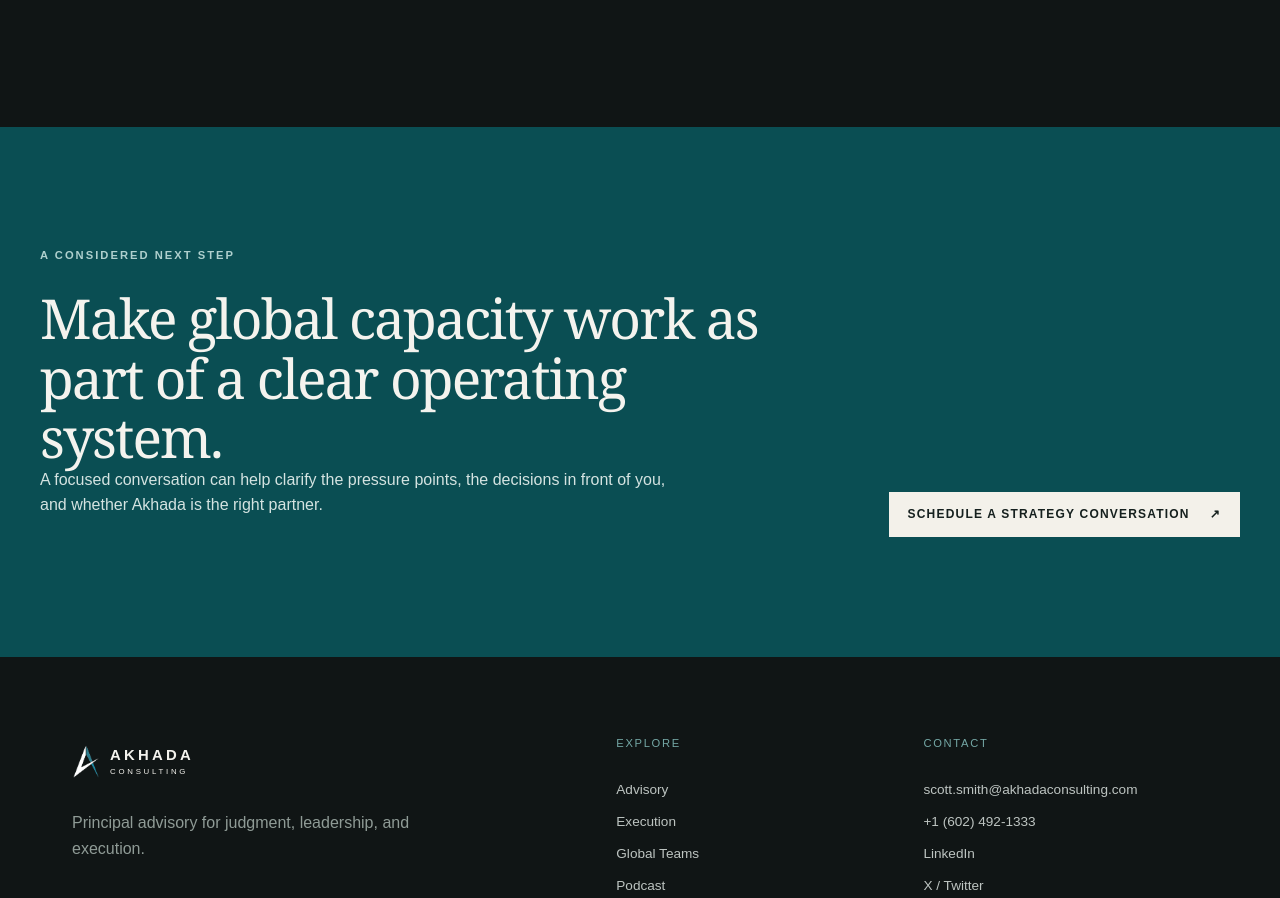
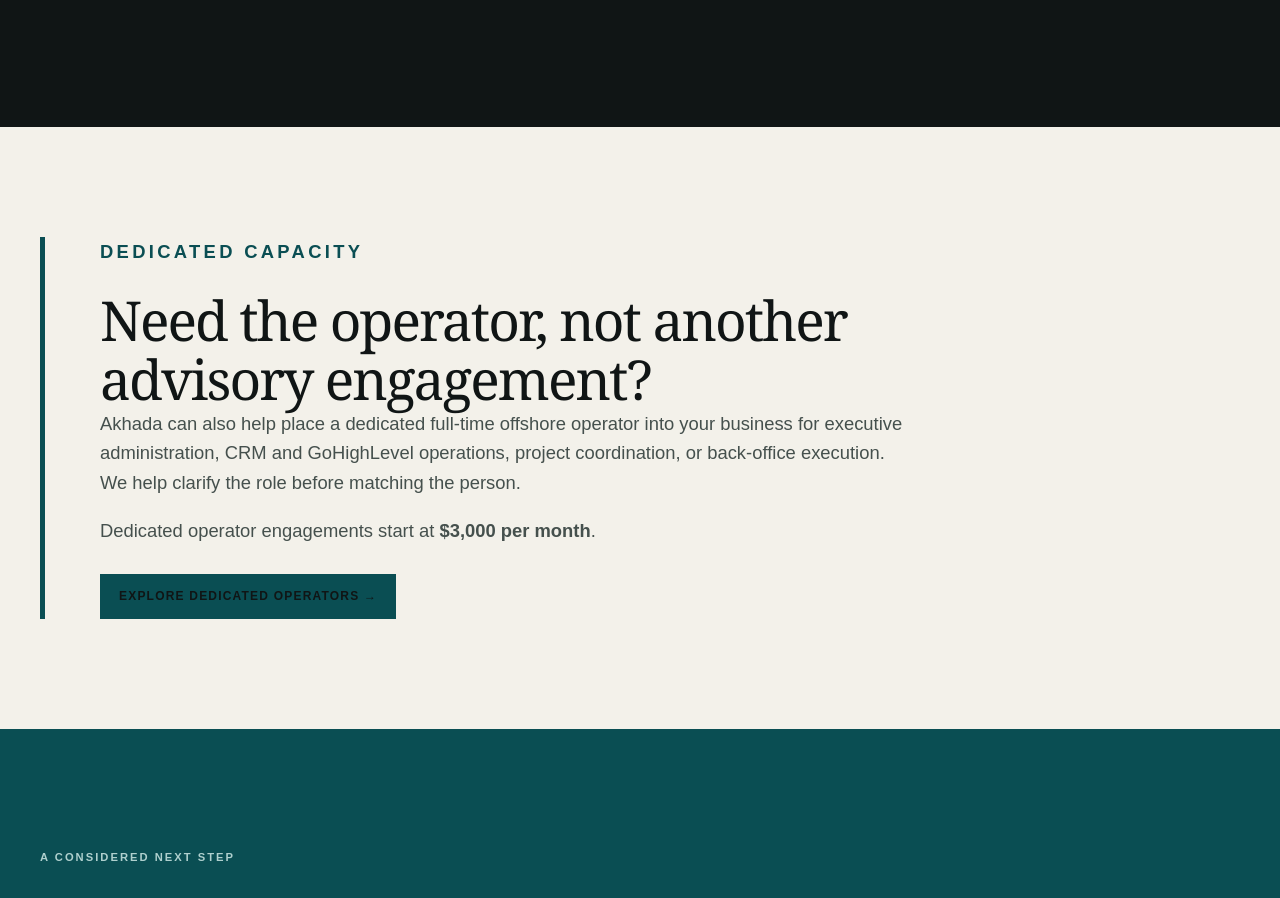
Before and after one commit to sasmithconsult/akhadaconsulting.com, a Next.js app: page /execution/global-teams in a window 1280 px wide. Shown: the part 2460-3358 px from the top of the page. Built offline with nearby package versions, Linux system fonts and the light colour scheme.

Commit message:
Connect Global Teams to Dedicated Operator offer

```diff
--- a/app/execution/global-teams/page.js
+++ b/app/execution/global-teams/page.js
@@ -105,6 +105,29 @@ export default function GlobalTeams() {
             </p>
           </div>
         </section>
+        <section className="content-block light-section">
+          <div className="teaser-box">
+            <p className="eyebrow">Dedicated capacity</p>
+            <h2>Need the operator, not another advisory engagement?</h2>
+            <p>
+              Akhada can also help place a dedicated full-time offshore operator
+              into your business for executive administration, CRM and
+              GoHighLevel operations, project coordination, or back-office
+              execution. We help clarify the role before matching the person.
+            </p>
+            <p>
+              Dedicated operator engagements start at <strong>$3,000 per month</strong>.
+            </p>
+            <div className="button-row">
+              <Link
+                className="button"
+                href="/execution/global-teams/dedicated-operator"
+              >
+                Explore dedicated operators →
+              </Link>
+            </div>
+          </div>
+        </section>
         <CTA title="Make global capacity work as part of a clear operating system." />
       </main>
       <SiteFooter />
```
